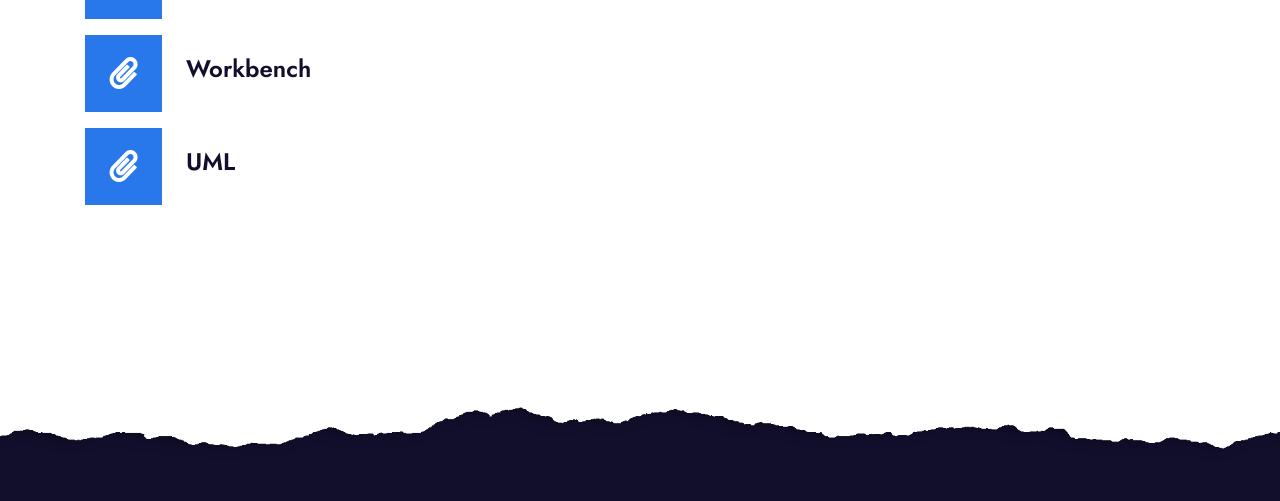
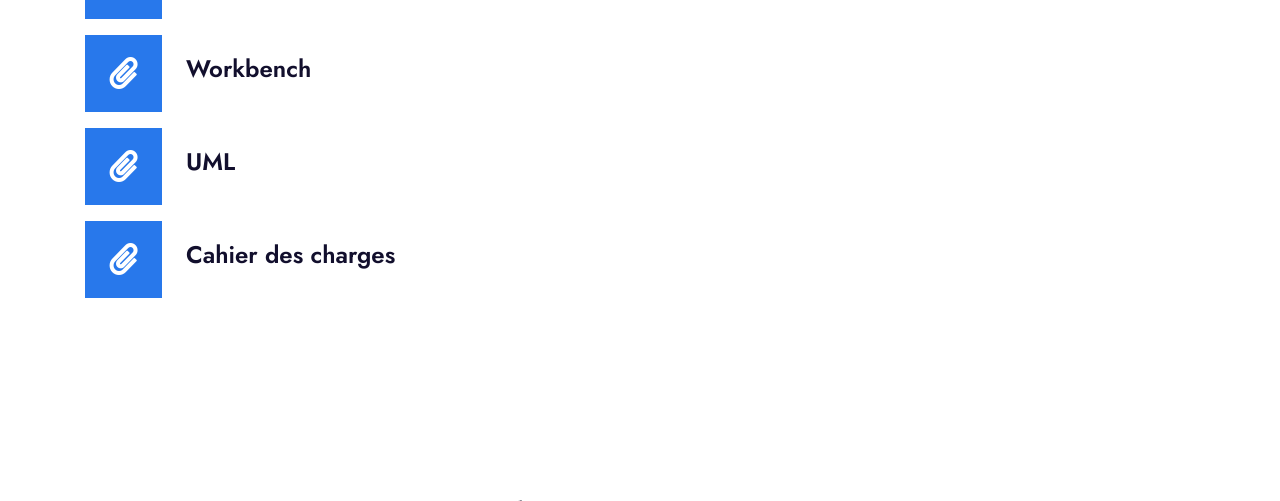
Before and after one commit to JeremieTran/PortfolioJT, a PHP site: page /projet1.php in a window 1280 px wide. Shown: the part 2570-3071 px from the top of the page. Run offline with PHP 8.4, Linux system fonts and the light colour scheme; some libraries are stand-ins or nearby versions.

Commit message:
update git

```diff
--- a/projet1.php
+++ b/projet1.php
@@ -132,6 +132,19 @@
                             <div class="mt-n1">
                                 <br/>
                                 <h4>UML</h4>
+                            </div>
+                        </div>
+                        <!-- Fin Bloc Annexe -->
+                        <!-- Début Bloc Annexe -->
+                        <div class="d-flex mb-3">
+                            <a href="https://github.com/MathieuNico/CaninBTS/blob/main/documentation/Cahier_des_charges.pdf">
+                            <div class="btn-icon bg-primary mr-4">
+                                <i class="fa fa-2x fa-paperclip text-white"></i>
+                            </div>
+                            </a>
+                            <div class="mt-n1">
+                                <br/>
+                                <h4>Cahier des charges</h4>
                             </div>
                         </div>
                         <!-- Fin Bloc Annexe -->
```
